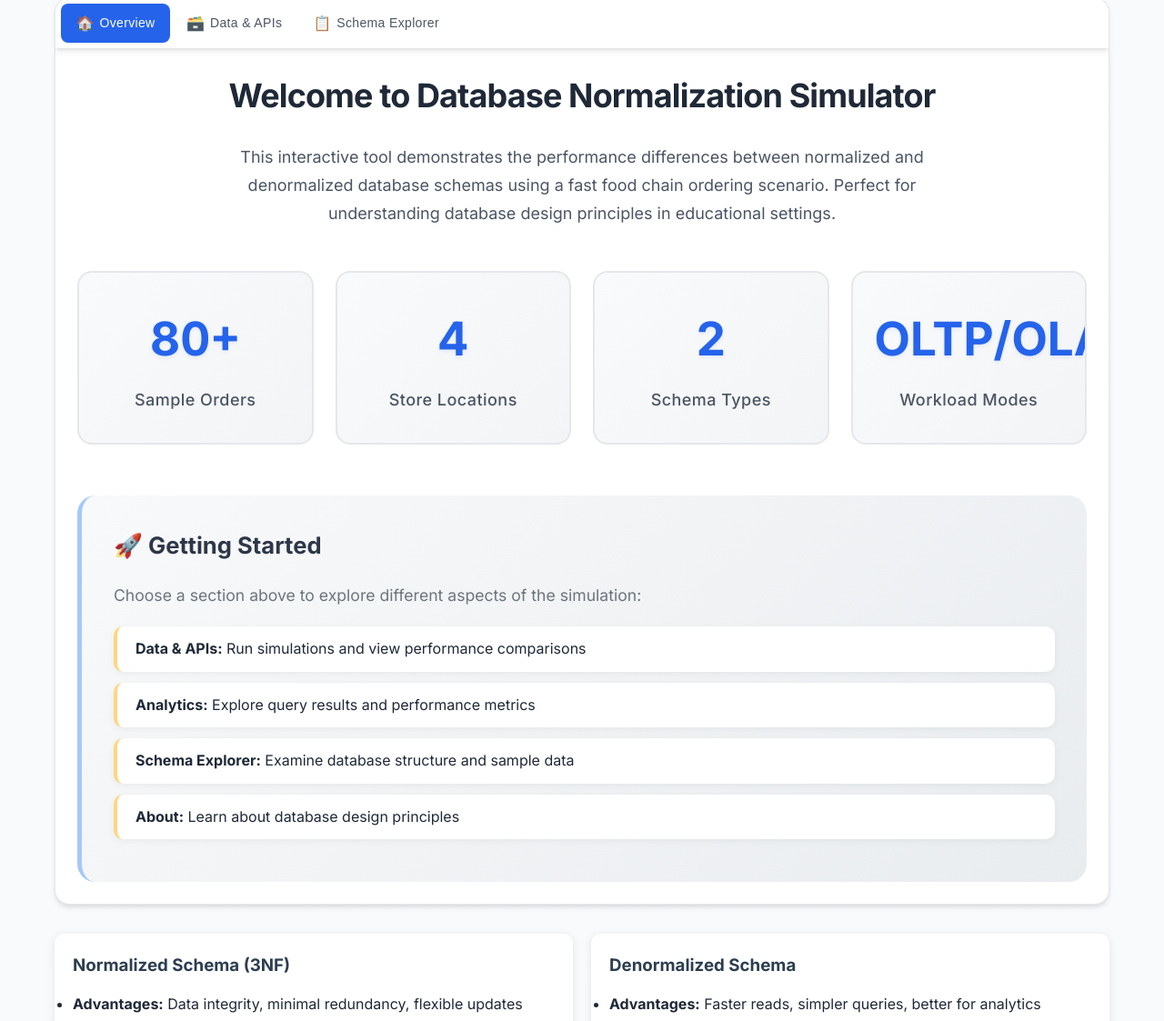
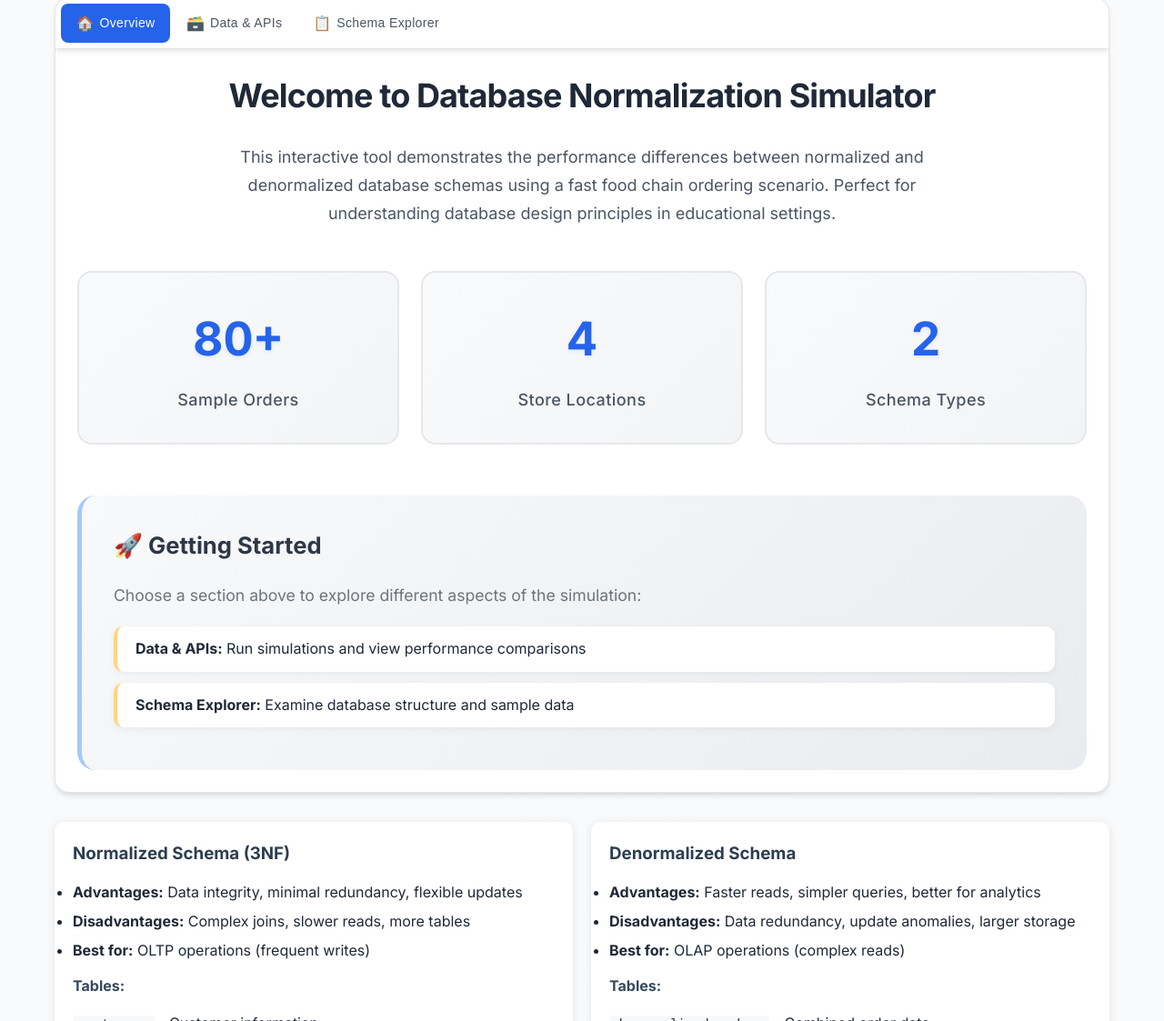
Before and after one commit to paullooll/Norm-and-Denorm-Simulation, a website: page public/index.html in a window 1280 px wide. Shown: the part 427-1550 px from the top of the page at 91% size. Drawn offline with nearby package versions, Linux system fonts and the light colour scheme; no server answers.

Commit message:
fix: redundant data

```diff
--- a/public/index.html
+++ b/public/index.html
@@ -61,10 +61,6 @@
                                 <div class="stat-number">2</div>
                                 <div class="stat-label">Schema Types</div>
                             </div>
-                            <div class="stat-card">
-                                <div class="stat-number">OLTP/OLAP</div>
-                                <div class="stat-label">Workload Modes</div>
-                            </div>
                         </div>
 
                         <div class="getting-started">
@@ -72,9 +68,7 @@
                             <p>Choose a section above to explore different aspects of the simulation:</p>
                             <ul class="feature-list">
                                 <li><strong>Data & APIs:</strong> Run simulations and view performance comparisons</li>
-                                <li><strong>Analytics:</strong> Explore query results and performance metrics</li>
                                 <li><strong>Schema Explorer:</strong> Examine database structure and sample data</li>
-                                <li><strong>About:</strong> Learn about database design principles</li>
                             </ul>
                         </div>
                     </div>
```
